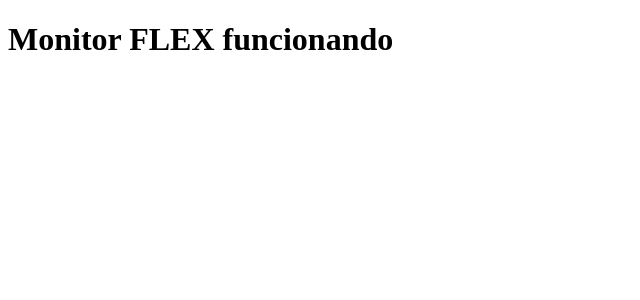
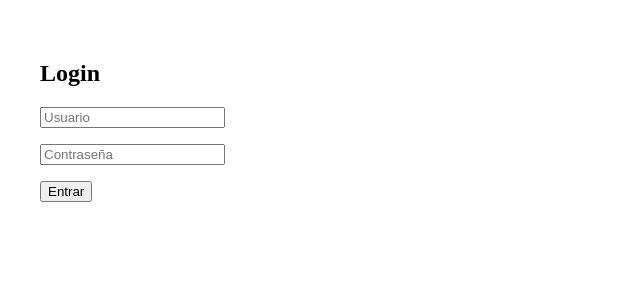
Before and after one commit to juosito/monitor-frontend, a React (Vite) app: page / in a window 1280 px wide. Shown: the top 300 px of the page, without its empty margins (0-640 px from the left). Built offline with nearby package versions, Linux system fonts and the light colour scheme.

Commit message:
Update main.jsx

```diff
--- a/src/main.jsx
+++ b/src/main.jsx
@@ -1,8 +1,68 @@
-import React from 'react'
-import ReactDOM from 'react-dom/client'
+import React, { useState } from 'react';
+import ReactDOM from 'react-dom/client';
+
+function Login() {
+  const [username, setUsername] = useState('');
+  const [password, setPassword] = useState('');
+  const [error, setError] = useState(null);
+  const [success, setSuccess] = useState(false);
+
+  const handleLogin = async (e) => {
+    e.preventDefault();
+
+    try {
+      const response = await fetch('https://monitor-backend-nxug.vercel.app/login', {
+        method: 'POST',
+        headers: {
+          'Content-Type': 'application/json'
+        },
+        body: JSON.stringify({ username, password })
+      });
+
+      if (!response.ok) {
+        throw new Error('Credenciales inválidas o error de conexión');
+      }
+
+      const data = await response.json();
+      console.log('Login exitoso:', data);
+      setSuccess(true);
+      setError(null);
+    } catch (err) {
+      setError(err.message);
+      setSuccess(false);
+    }
+  };
+
+  return (
+    <div style={{ padding: '2rem' }}>
+      <h2>Login</h2>
+      <form onSubmit={handleLogin}>
+        <div>
+          <input
+            type="text"
+            placeholder="Usuario"
+            value={username}
+            onChange={(e) => setUsername(e.target.value)}
+          />
+        </div>
+        <div style={{ marginTop: '1rem' }}>
+          <input
+            type="password"
+            placeholder="Contraseña"
+            value={password}
+            onChange={(e) => setPassword(e.target.value)}
+          />
+        </div>
+        <button type="submit" style={{ marginTop: '1rem' }}>Entrar</button>
+      </form>
+      {error && <p style={{ color: 'red' }}>❌ {error}</p>}
+      {success && <p style={{ color: 'green' }}>✅ Login exitoso</p>}
+    </div>
+  );
+}
 
 ReactDOM.createRoot(document.getElementById('root')).render(
   <React.StrictMode>
-    <h1>Monitor FLEX funcionando</h1>
+    <Login />
   </React.StrictMode>
-)
+);
```
